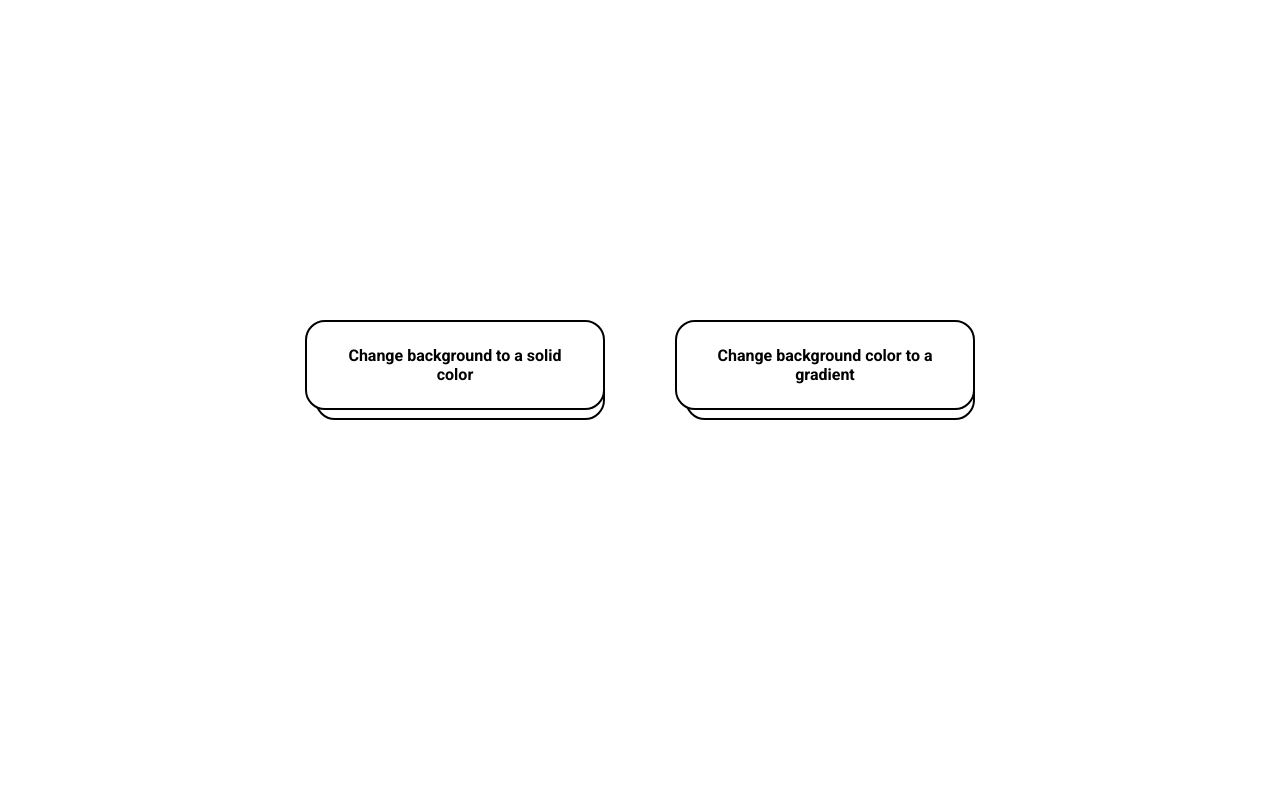
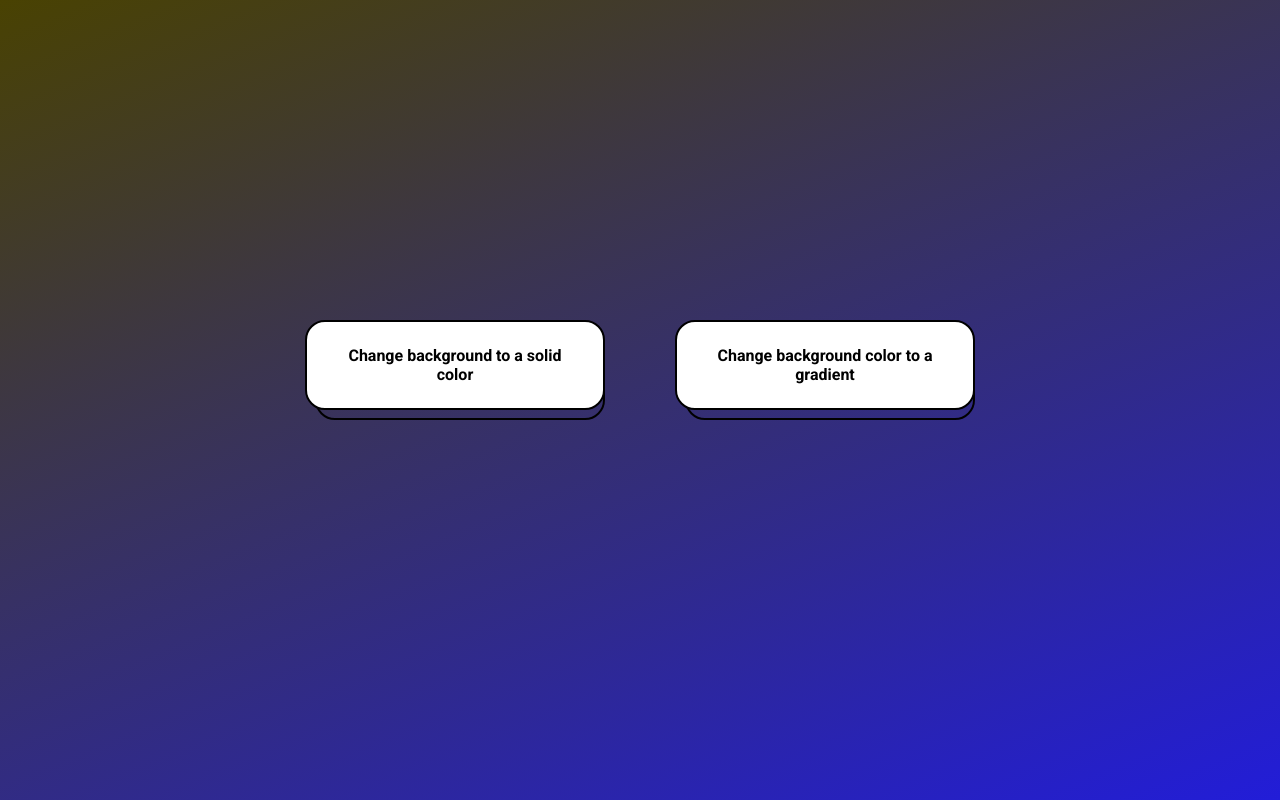
Before and after one commit to gonzalobarrazueta/Background-Color-Changer, a plain HTML site: page index.html in a window 1280 px wide. Both pictures are taken after a click on the button "Change background color to a gradient". Drawn offline with Linux system fonts and the light colour scheme.

Commit message:
Implemented the gradient function

```diff
--- a/app.js
+++ b/app.js
@@ -5,7 +5,6 @@ let gradient_btn = document.querySelector('.gradient');
 
 /* Cualquiera de los 2 es válido
 solid_btn.addEventListener('click', setSolidColor); */
-
 solid_btn.onclick = setSolidColor;
 gradient_btn.onclick = setGradientColor;
 
@@ -15,9 +14,24 @@ function setSolidColor() {
   let green = Math.ceil(Math.random()*255);
   let blue = Math.ceil(Math.random()*255);
 
-  background.style.backgroundColor = 'rgb(' + red + ',' + green + ',' + blue + ')';
+  background.style.background = 'rgb(' + red + ',' + green + ',' + blue + ')';
 }
 
 function setGradientColor() {
 
+  let red = Math.ceil(Math.random()*255);
+  let green = Math.ceil(Math.random()*255);
+  let blue = Math.ceil(Math.random()*255);
+
+  let red2 = Math.ceil(Math.random()*255);
+  let green2 = Math.ceil(Math.random()*255);
+  let blue2 = Math.ceil(Math.random()*255);
+
+  let angle = Math.ceil(Math.random()*360);
+
+  background.style.background =
+
+  'linear-gradient(' + angle + 'deg,' +
+  'rgb(' + red + ',' + green + ',' + blue + '),' +
+  'rgb(' + red2 + ',' + green2 + ',' + blue2 + ')';
 }
--- a/style.css
+++ b/style.css
@@ -4,6 +4,14 @@
   padding: 0;
   box-sizing: border-box;
   font-family: Roboto, Verdana, Geneva, Tahoma, sans-serif;
+}
+
+html {
+  height: 100vh;
+}
+
+body{
+  background-color:#fff;
 }
 
 #btns_container{
@@ -34,10 +42,6 @@
   top: 10px;
 }
 
-body{
-  background-color: #fff;
-}
-
 .btn_container + .btn_container {
   margin-left: 70px;
 }
```
Also changed, not shown: index.html (+1 -1 lines).
